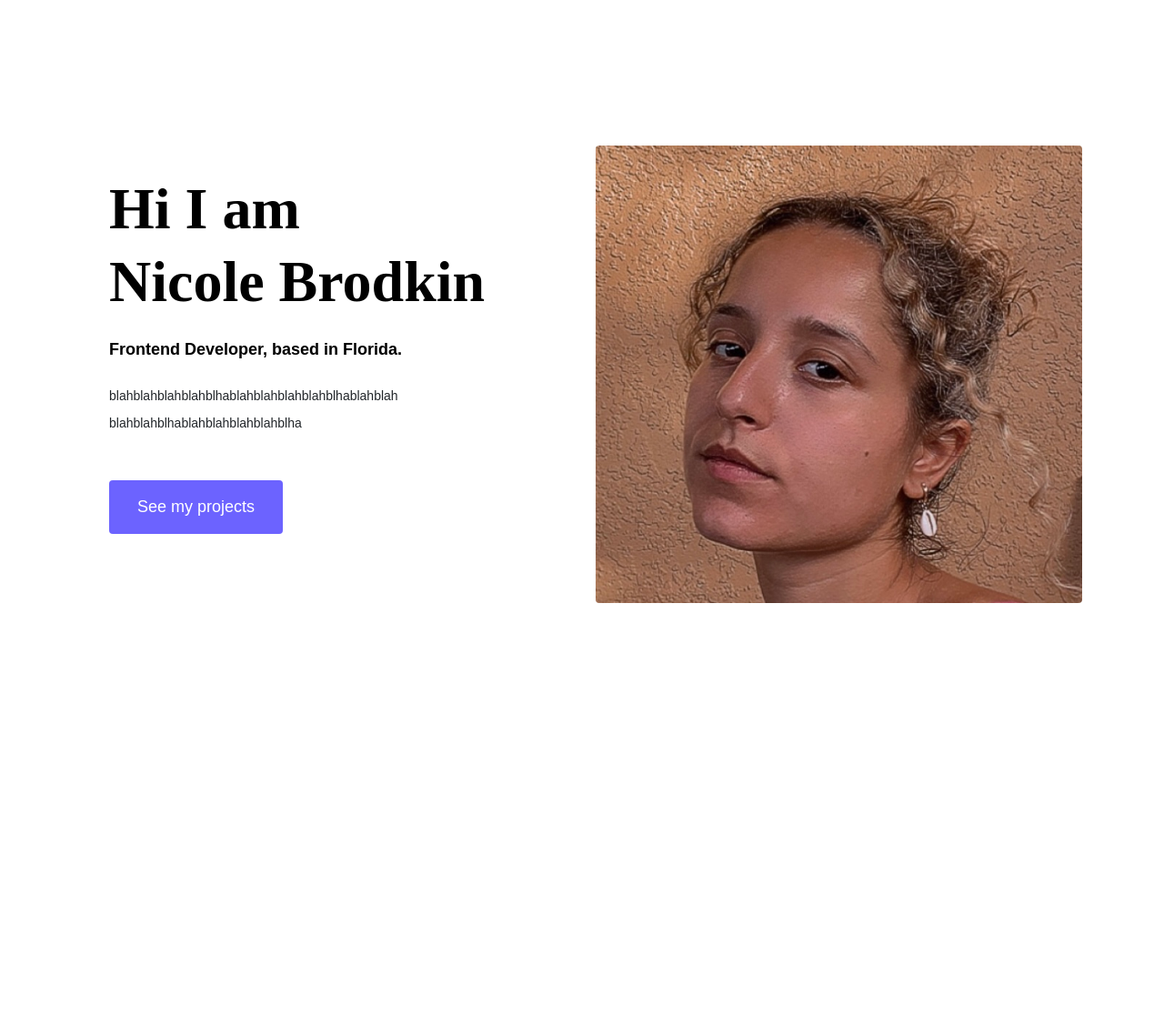
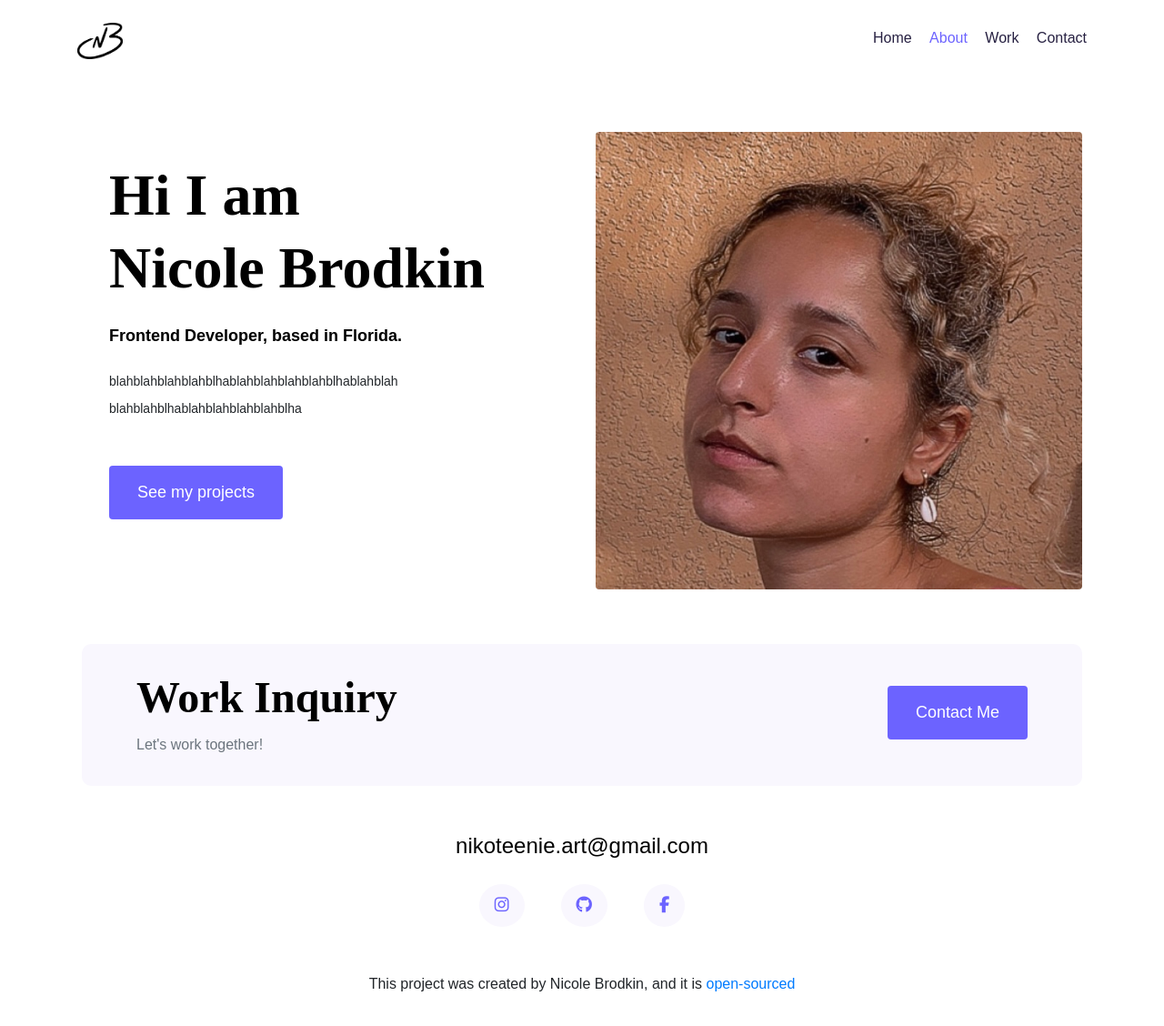
Before and after one commit to Nikoteenie/Hello-New, a plain HTML site: page about.html in a window 1280 px wide. Shown: the whole page at 91% size. Before the commit the page ends 823 px from the top, so only its background shows below. Drawn offline with nearby package versions, Linux system fonts and the light colour scheme.

Commit message:
Updated SEO, Footer, Nav Bar

```diff
--- a/about.html
+++ b/about.html
@@ -23,6 +23,20 @@
     <title>Portfolio</title>
   </head>
   <body>
+     <div class="container sticky-top bg-white">
+      <nav class="d-flex justify-content-between">
+        <a href="/"><img src="images/sig.png" class="logo" alt="Nicole Brodkin Logo" /></a>
+
+        <ul>
+          <li>
+            <a href="/" title="Homepage for Nicole Brodkin">Home</a>
+          </li>
+          <li class="active"><a href="/about.html" title="About Nicole Brodkin">About</a></li>
+          <li><a href="/work.html" title="Nicole's Work">Work</a></li>
+          <li><a href="/contact.html" title="Contact Nicole Brodkin">Contact</a></li>
+        </ul>
+      </nav>
+    </div>
     <div class="content-container container">
       <div class="row">
         <div class="col-lg-6">
@@ -41,6 +55,33 @@
           <img src="images/selfie.jpg" class="img-fluid rounded" alt=""  />
         </div>
       </div>
+      <footer>
+        <div
+          class="contact-box d-felx justify-content-between mb-5 d-none d-md-flex"
+        >
+          <div>
+            <h4>Work Inquiry</h4>
+            <p class="text-muted">Let's work together!</p>
+          </div>
+          <div>
+            <a class="btn btn-branding mt-3" href="">Contact Me</a>
+          </div>
+        </div>
+        <div class="d-flex justify-content-center mb-4">
+          <a href="mailtto:nikoteenie.art@gmail.com" class="email-link">
+            nikoteenie.art@gmail.com</a
+          >
+        </div>
+        <div class="social-links d-flex justify-content-center mb-5">
+          <a href=""><i class="fa-brands fa-instagram"></i></a>
+          <a href=""> <i class="fa-brands fa-github"></i></a>
+          <a href=""> <i class="fa-brands fa-facebook-f"></i></a>
+        </div>
+        <p class="text-center">
+          This project was created by Nicole Brodkin, and it is
+          <a href="" class="text-decoration-none">open-sourced</a>
+        </p>
+      </footer>
     </div>
   </body>
 </html>
--- a/style.css
+++ b/style.css
@@ -42,7 +42,7 @@ p {
 .hero {
   background: var(--secondary-color);
   text-align: center;
-  padding: 160px 20px;
+  padding: 80px 20px;
 }
 
 .hero p {
@@ -60,7 +60,7 @@ p {
 }
 
 .content-container {
-  padding: 160px 20px;
+  padding: 60px 20px;
 }
 
 .content h1 {
@@ -200,10 +200,6 @@ footer .social-links a:hover {
     font-size: 26px;
   }
 
-  .hero {
-    padding: 80px 20px;
-  }
-
   .content {
     text-align: center;
     padding: 0;
```
Also changed, not shown: contact.html (+41 -0 lines), index.html (+21 -11 lines), work.html (+40 -0 lines).
